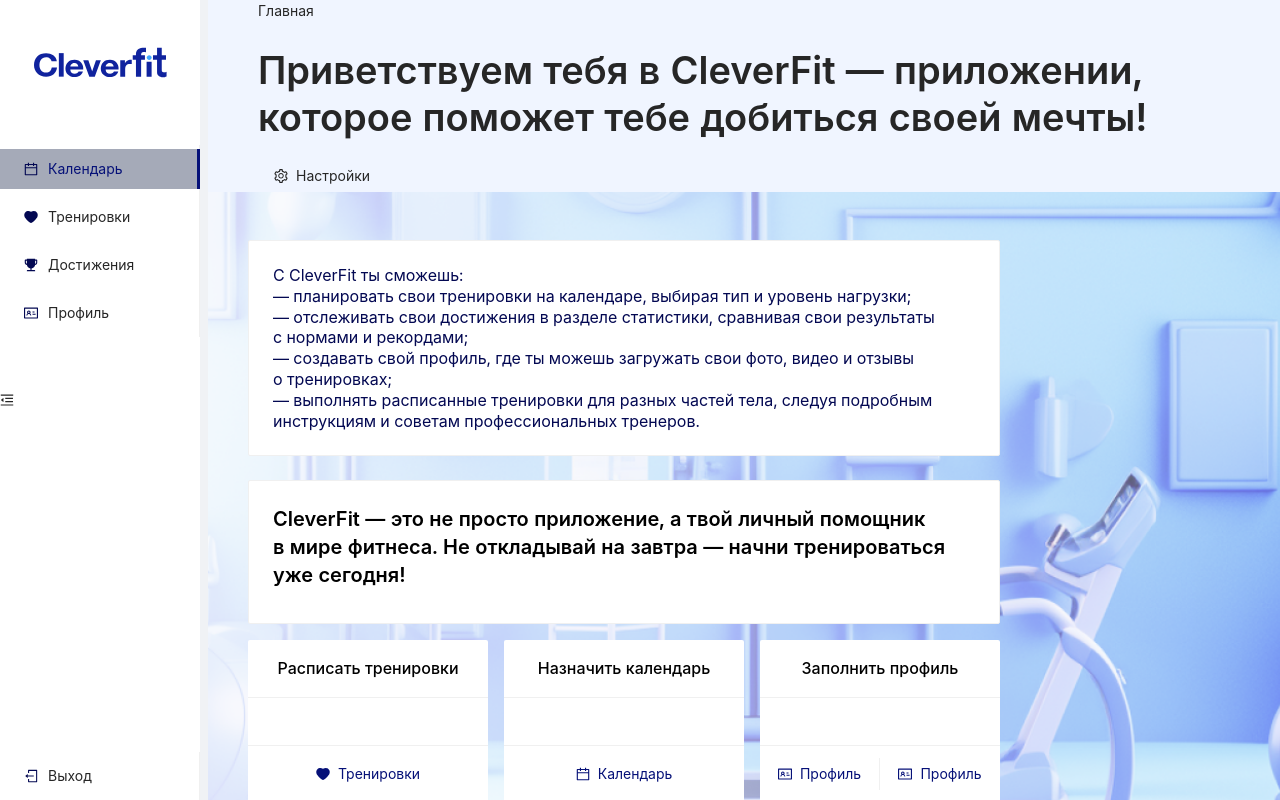
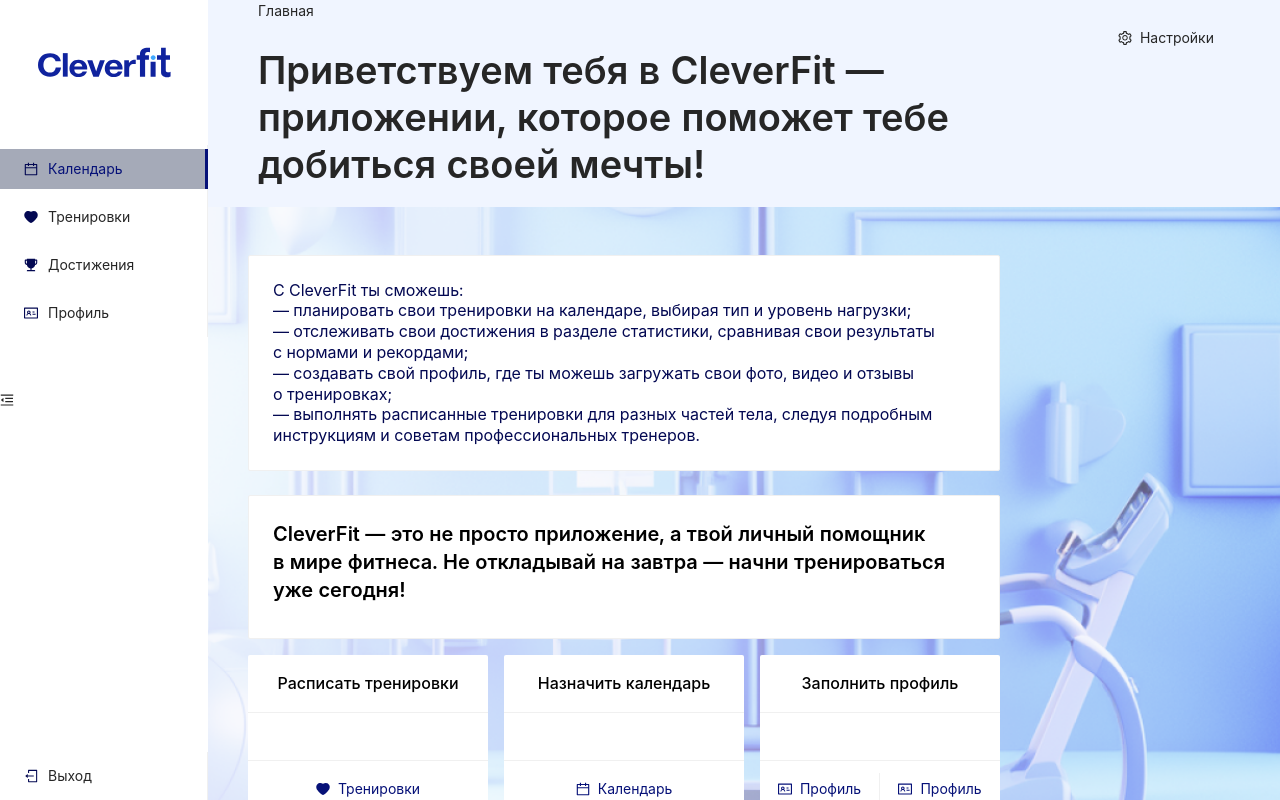
Before and after one commit to ClevertecFrontendLab/dementeyolga, a React (Vite) app: page /#/ in a window 1280 px wide. Shown: the top 800 px of the page. Built offline with nearby package versions, Linux system fonts and the light colour scheme.

Commit message:
feat: finish collapsing fixed layout

```diff
--- a/src/components/header/header.tsx
+++ b/src/components/header/header.tsx
@@ -14,7 +14,7 @@
                     <Breadcrumb.Item>Главная</Breadcrumb.Item>
                 </Breadcrumb>
             </Row>
-            <Row>
+            <Row style={{ flexWrap: 'nowrap' }}>
                 <Title style={{ color: 'currentcolor' }}>
                     Приветствуем тебя в CleverFit — приложении, которое поможет тебе добиться своей
                     мечты!
--- a/src/components/icons/ExitIcon.tsx
+++ b/src/components/icons/ExitIcon.tsx
@@ -23,11 +23,7 @@
                 aria-hidden='true'
             >
                 <path d='M3.74621 7.39397V5.86897C3.74621 5.80112 3.66943 5.76183 3.61585 5.80469L0.919425 7.93683C0.90984 7.94439 0.902093 7.95402 0.896766 7.965C0.891439 7.97598 0.888672 7.98802 0.888672 8.00022C0.888672 8.01243 0.891439 8.02447 0.896766 8.03545C0.902093 8.04643 0.90984 8.05606 0.919425 8.06362L3.61585 10.1975C3.66764 10.2386 3.74621 10.2011 3.74621 10.1333V8.60826H10.6664V7.39397H3.74621Z' />
-                <path
-                    fill-rule='evenodd'
-                    clip-rule='evenodd'
-                    d='M4.62716 0.929688H14.0474C14.3242 0.929688 14.5474 1.1529 14.5474 1.42969V14.5725C14.5474 14.8493 14.3242 15.0725 14.0474 15.0725H4.62716C4.35038 15.0725 4.12716 14.8493 4.12716 14.5725V11.5725C4.12716 11.5333 4.15931 11.5011 4.19859 11.5011H5.27002C5.30931 11.5011 5.34145 11.5333 5.34145 11.5725V13.8583H13.3331V8.60826V7.39397V2.14397H5.34145V4.42969C5.34145 4.46897 5.30931 4.50112 5.27002 4.50112H4.19859C4.15931 4.50112 4.12716 4.46897 4.12716 4.42969V1.42969C4.12716 1.1529 4.35038 0.929688 4.62716 0.929688Z'
-                />
+                <path d='M4.62716 0.929688H14.0474C14.3242 0.929688 14.5474 1.1529 14.5474 1.42969V14.5725C14.5474 14.8493 14.3242 15.0725 14.0474 15.0725H4.62716C4.35038 15.0725 4.12716 14.8493 4.12716 14.5725V11.5725C4.12716 11.5333 4.15931 11.5011 4.19859 11.5011H5.27002C5.30931 11.5011 5.34145 11.5333 5.34145 11.5725V13.8583H13.3331V8.60826V7.39397V2.14397H5.34145V4.42969C5.34145 4.46897 5.30931 4.50112 5.27002 4.50112H4.19859C4.15931 4.50112 4.12716 4.46897 4.12716 4.42969V1.42969C4.12716 1.1529 4.35038 0.929688 4.62716 0.929688Z' />
             </svg>
         </span>
     );
--- a/src/components/mainPage/MainPage.module.scss
+++ b/src/components/mainPage/MainPage.module.scss
@@ -11,9 +11,16 @@
 }
 
 .mainLayout {
+    margin-left: 208px;
     width: 100%;
     background-image: url('./../../assets/img/main-page-bg-light.png');
     background-size: cover;
+
+    transition: 0.3s;
+
+    &.siderCollapsed {
+        margin-left: 64px;
+    }
 }
 
 .benefits p {
--- a/src/components/mainPage/MainPage.tsx
+++ b/src/components/mainPage/MainPage.tsx
@@ -1,21 +1,11 @@
-import {
-    AndroidFilled,
-    AppleFilled,
-    CalendarOutlined,
-    HeartFilled,
-    IdcardOutlined,
-    TrophyFilled,
-} from '@ant-design/icons';
+import { CalendarOutlined, HeartFilled, IdcardOutlined, TrophyFilled } from '@ant-design/icons';
 import { HeaderComponent } from '@components/Header/Header';
 import { SiderComponent } from '@components/Sider/Sider';
-import { ExitIcon } from '@components/icons/ExitIcon';
 import { Button, Card, Col, Layout, Row, Space } from 'antd';
 import React, { useState } from 'react';
 import 'antd/dist/antd.less';
 import s from './MainPage.module.scss';
 import Title from 'antd/lib/typography/Title';
-import { Footer } from 'antd/lib/layout/layout';
-import Meta from 'antd/lib/card/Meta';
 import { geekblue } from '@ant-design/colors';
 import { FooterComponent } from '@components/Footer/Footer';
 
@@ -62,7 +52,7 @@
                 iconsColor={iconsColor}
             ></SiderComponent>
 
-            <Layout className={s.mainLayout} style={{ marginLeft: siderWidth + 'px' }}>
+            <Layout className={`${s.mainLayout}  ${collapsed ? s.siderCollapsed : ''}`}>
                 <HeaderComponent></HeaderComponent>
                 <Content
                     className='site-layout-background'
--- a/src/components/sider/sider.module.scss
+++ b/src/components/sider/sider.module.scss
@@ -1,7 +1,17 @@
 .sider {
+    width: 208px !important;
+    max-width: 100% !important;
     height: 100vh;
     position: fixed !important;
+    top: 0;
+    left: 0;
+    bottom: 0;
+
     z-index: 10;
+
+    &.collapsed {
+        width: 64px !important;
+    }
 }
 
 .trigger {
@@ -14,7 +24,6 @@
 
 .logo {
     margin: 44px 0 67px;
-    flex: 1;
     display: flex;
     justify-content: center;
 }
--- a/src/components/sider/sider.tsx
+++ b/src/components/sider/sider.tsx
@@ -2,7 +2,7 @@
 import s from './Sider.module.scss';
 import Sider from 'antd/lib/layout/Sider';
 import { MenuUnfoldOutlined, MenuFoldOutlined } from '@ant-design/icons';
-import { Menu, MenuTheme, Row, Space } from 'antd';
+import { Menu, MenuTheme } from 'antd';
 import logoShort from './../../assets/img/logo-short.svg';
 import logoWide from './../../assets/img/logo-wide.svg';
 import { ExitIcon } from '@components/icons/ExitIcon';
@@ -30,14 +30,14 @@
     theme,
     collapsed,
     iconsColor,
-    width,
     setCollapsed,
-    setSiderWidth,
 }) => {
     return (
         <Sider
-            className={s.sider}
-            style={{ backgroundColor: '#ffffff', width: width + 'px' }}
+            className={`${s.sider} ${collapsed ? s.collapsed : ''}`}
+            style={{
+                backgroundColor: '#ffffff',
+            }}
             trigger={null}
             collapsible
             collapsed={collapsed}
--- a/src/pages/index.ts
+++ b/src/pages/index.ts
@@ -1 +1 @@
-export { MainPage } from '@components/mainPage/MainPage';
+export { MainPage } from '@components/MainPage/MainPage';
```
